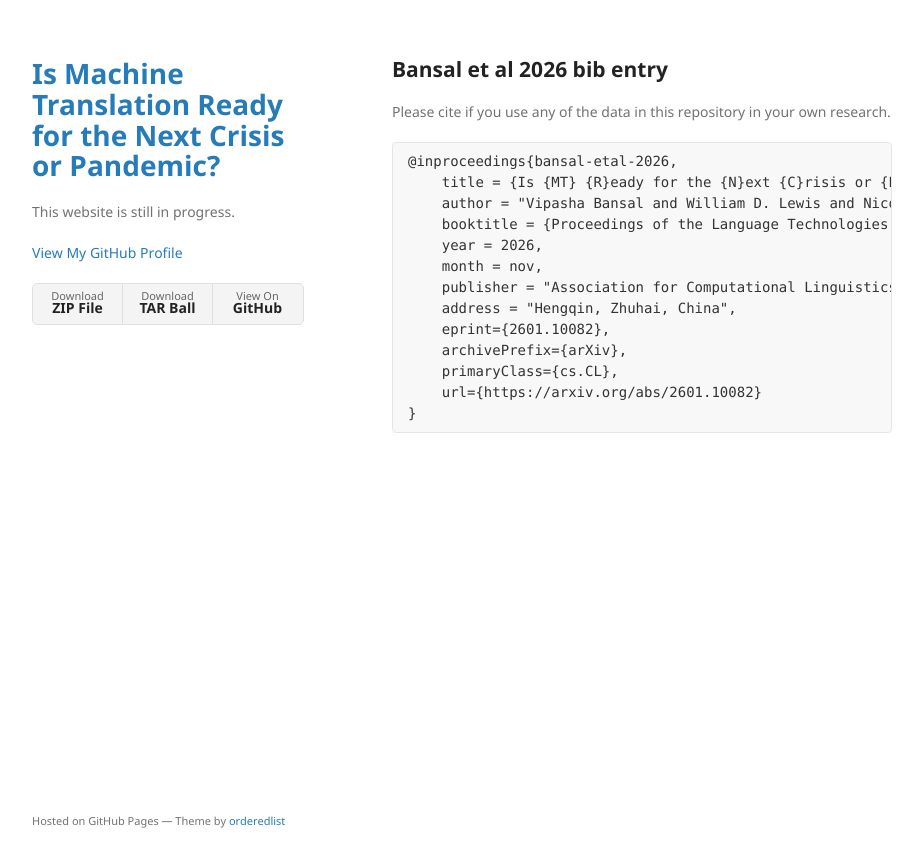
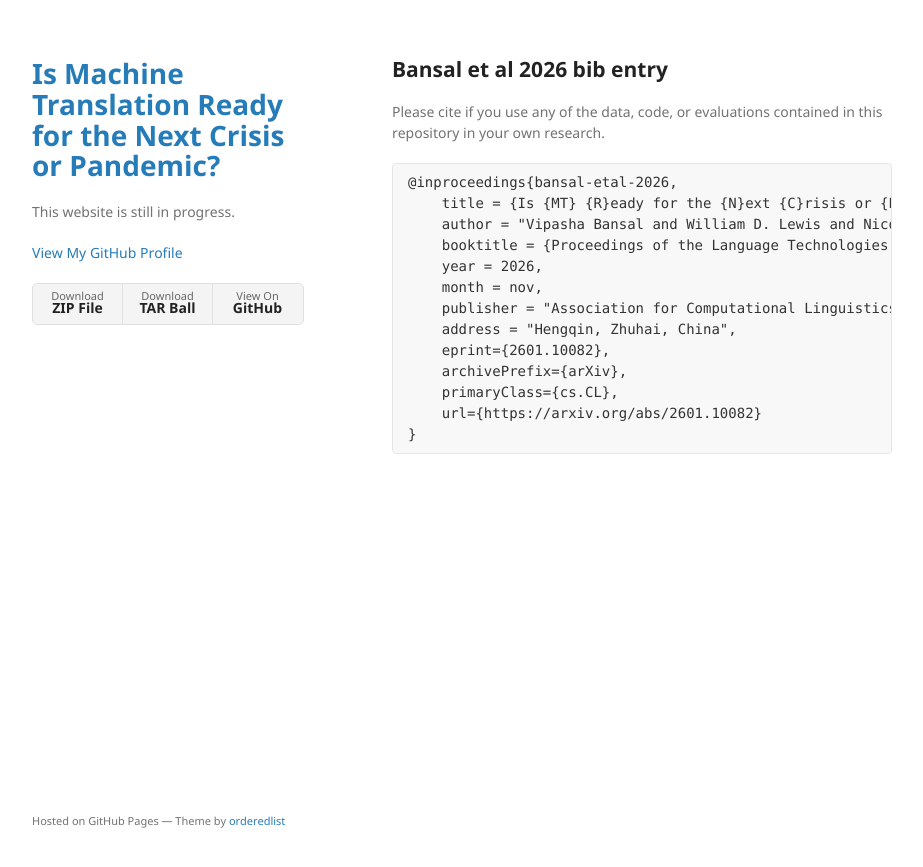
Before and after one commit to mt-crisis-ready/mt-crisis-ready.github.io, a Jekyll site: the page built from bib.md, in a window 1280 px wide. Shown: the top 867 px of the page, without its empty margins (178-1101 px from the left). Built offline with Jekyll 4.4.1, drawn with Linux system fonts in a browser that asks for light colours; our own code applies the rules of GitHub Pages for plain Markdown files.

Commit message:
In bib.md, addtl. citation requirements

```diff
--- a/bib.md
+++ b/bib.md
@@ -4,7 +4,7 @@ layout: default
 
 ## **Bansal et al 2026 bib entry**
 
-Please cite if you use any of the data in this repository in your own research.
+Please cite if you use any of the data, code, or evaluations contained in this repository in your own research.
 
     @inproceedings{bansal-etal-2026,
         title = {Is {MT} {R}eady for the {N}ext {C}risis or {P}andemic?},
```
